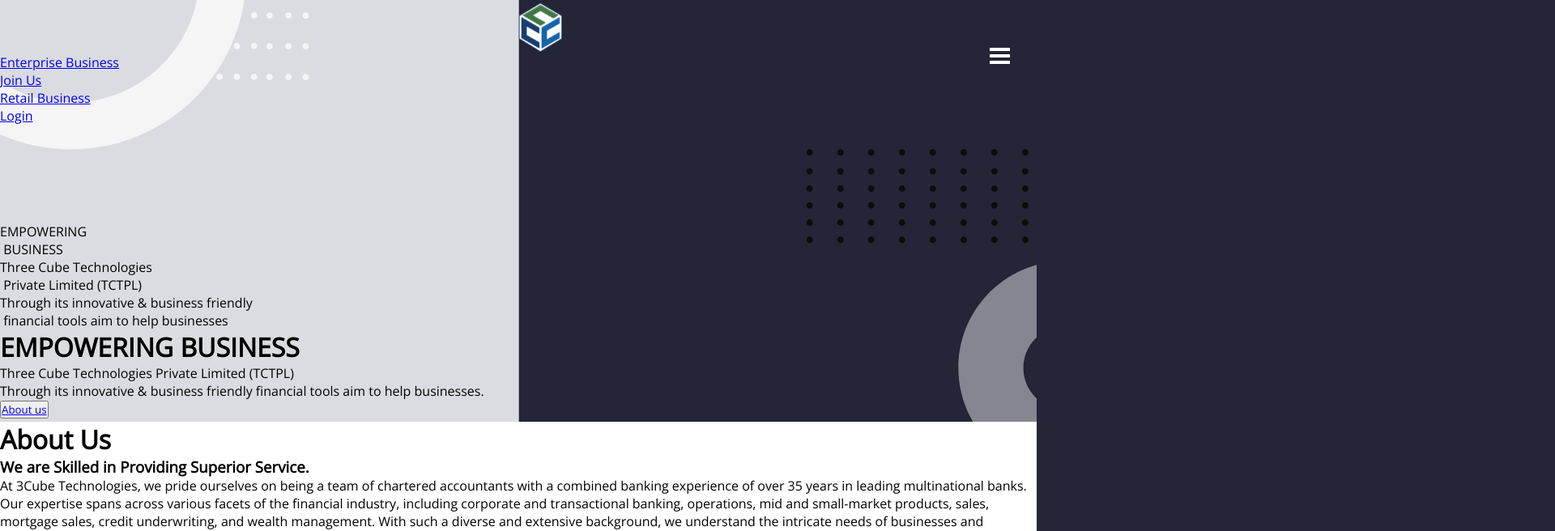
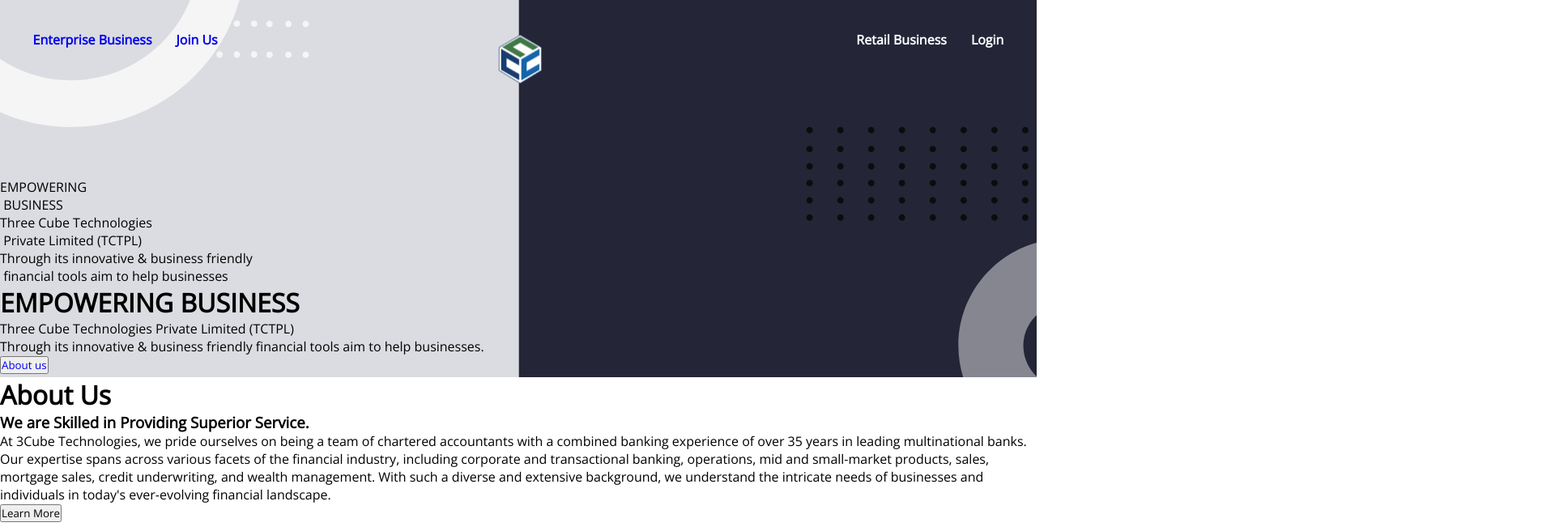
Before and after one commit to pranusys/3cube, a React (Create React App) app: page / in a window 1280 px wide. Shown: the top 656 px of the page at 81% size, 1920 px wide, since content can reach past the window. Built offline with nearby package versions, Linux system fonts and the light colour scheme.

Commit message:
till navbar:navbar.css

```diff
--- a/src/App.css
+++ b/src/App.css
@@ -140,3 +140,8 @@
     0% { transform: translateX(100%); }
     100% { transform: translateX(-100%); }
 }
+
+a
+{
+  text-decoration: none;
+}
--- a/src/components/navbar/Navbar.jsx
+++ b/src/components/navbar/Navbar.jsx
@@ -1,5 +1,7 @@
 import React from 'react';
 import logo from '../../assets/cube3logoicon.svg';
+import '../../styles/navbar/navbar.css';
+
 
 const Navbar = () => {
 
@@ -21,32 +23,38 @@
   return (
     <div className={
         windowLocation === '/about'
-        ? 'w-[70%] overflow-auto'
-         : 'overflow-auto'
+        ? 'navbar-eq--about'
+         : 'navbar-noteq--about'
         }>
         <div
                 style ={customStyle}
                 className={
                     windowLocation === '/about'
-                    ? 'w-[50px] h-[50px] absolute top-[3%] right-[65%] ssm:top-[5%] ssm:right-[50%]'
-                    : 'w-[50px] h-[50px] absolute top-[5%] right-[50%]'
+                    ? 'navbar--aboutLinkEq--inner'
+                    : 'navbar--aboutLinkNotEq--inner'
 
                 }>
                 <a href="/">
-                    <img src={logo} alt='Logo' className='w-full h-full'/>
+                    <img
+                        // style={customStyle}
+                        src={logo} alt='Logo'
+                        // style = {{width: '100%', height: '100%'}}
+                        />
                 </a>
         </div>
-    <div className='px-[2%] py-[3%] ssm:hidden'>
-        <div className='flex justify-between items-center'>
+    <div className='navbar-container--inner2'>
+        <div className='navbar-container--inner2--inner'>
             <div>
-                <ul className='list-none flex'>
+                <ul
+                    style= {{display: 'flex', listStyle: 'none'}}
+                    >
                     {
                         leftOpt.map((item, index) => {
                             return (
                                 <a href={item.link} className={
                                     windowLocation === '/retail-business'
-                                    ? 'text-white mx-[15px] font-bold'
-                                    : 'mx-[15px] font-bold'
+                                    ? 'retailLink-eqInAbt'
+                                    : 'retailLink-NoteqInAbt'
                                     }>
                                     <li key={index}>{item.name}</li>
                                 </a>
@@ -57,15 +65,17 @@
             </div>
 
             <div>
-            <ul className='list-none flex'>
+            <ul
+                style = {{display: 'flex',listStyle: 'none'}}
+                >
                     {
                         rightOpt.map((item, index) => {
                             return (
                                 <a href={item.link} className={
                                     windowLocation === '/retail-business'
-                                    ? 'text-black mx-[15px] font-bold'
-                                    : windowLocation === '/about' ? 'text-black mx-[15px] font-bold'
-                                    : 'mx-[15px] font-bold text-white'
+                                    ? 'retailLink-eqInAbtForMobScreen'
+                                    : windowLocation === '/about' ? 'abtLink-eqInAbtForMobScreen'
+                                    : 'abtLink-NoteqInAbtForMobScreen'
                                 }>
                                     <li key={index}>{item.name}</li>
                                 </a>
@@ -76,7 +86,7 @@
             </div>
         </div>
     </div>
-        <div className='md:invisible'>
+        <div className='checkbox-wrapper--hidden'>
             <input type="checkbox" id="active" />
             <label for="active" className="menu-btn"><span></span></label>
             <label for="active" className="close"></label>
--- /dev/null
+++ b/src/styles/navbar/navbar.css
@@ -0,0 +1,102 @@
+/*
+'ssm':{'min':'320px','max':'768px'},
+      'md':'769px',
+      'ld':{'max':'1024px'},
+      'lsm':{'min':'320px','max':'425px'},
+*/
+
+.navbar-eq--about
+{
+    width: 70%;
+    overflow: auto;
+}
+
+.navbar-noteq--about
+{
+    overflow: auto;
+}
+
+.navbar--aboutLink--inner
+{
+    width: 50px;
+    height: 50px;
+    position: absolute;
+    top: 3%;
+    right: 65%;
+
+}
+
+.navbar--aboutLinkNotEq--inner
+{
+    width: 50px;
+    height: 50px;
+    position: absolute;
+    top: 5%;
+    right: 50%;
+}
+
+.navbar-container--inner2
+{
+    padding-right: 2%;
+    padding-left: 2%;
+    padding-top: 3%;
+    padding-bottom: 3%;
+
+}
+
+.navbar-container--inner2--inner
+{
+    display: flex;
+    justify-content: space-between;
+    align-items: center;
+}
+
+.retailLink-eqInAbt
+{
+    color: white;
+    margin-right: 15px;
+    margin-left: 15px;
+    font-weight: bold;
+}
+
+.retailLink-NoteqInAbt
+{
+    margin-right: 15px;
+    margin-left: 15px;
+    font-weight: bold;
+}
+
+.retailLink-eqInAbtForMobScreen , .abtLink-eqInAbtForMobScreen
+{
+    color: black;
+    margin-left: 15px;
+    margin-right: 15px;
+    font-weight: bold;
+}
+
+.abtLink-NoteqInAbtForMobScreen
+{
+    margin-left: 15px;
+    margin-right: 15px;
+    color: white;
+    font-weight: bold;
+}
+
+@media (min-width:320px) and (max-width: 768px) {
+    .navbar--aboutLink--inner
+    {
+        top: 5%;
+        right: 50%;
+    }
+    .navbar-container--inner2
+    {
+        visibility: hidden;
+    }
+}
+
+@media (min-width: 769px) {
+    .checkbox-wrapper--hidden
+    {
+        visibility: hidden;
+    }
+}
```
